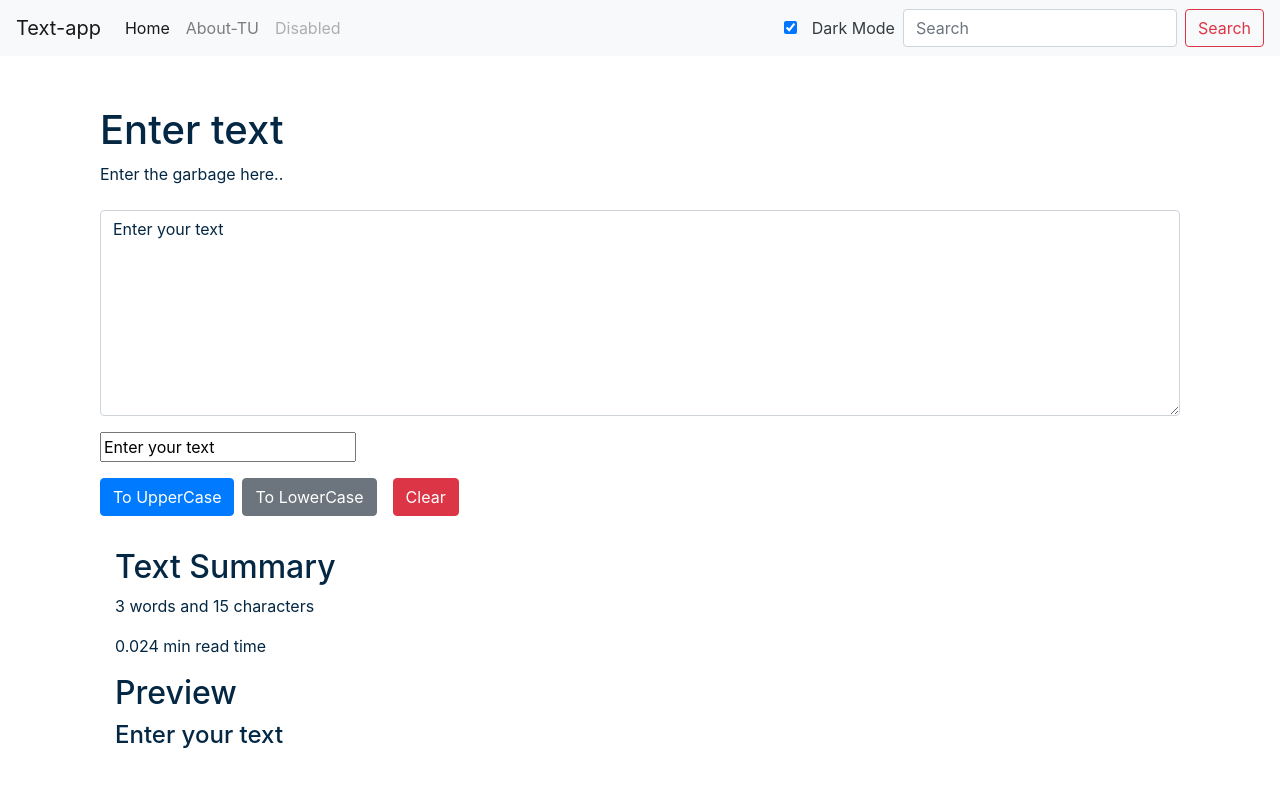
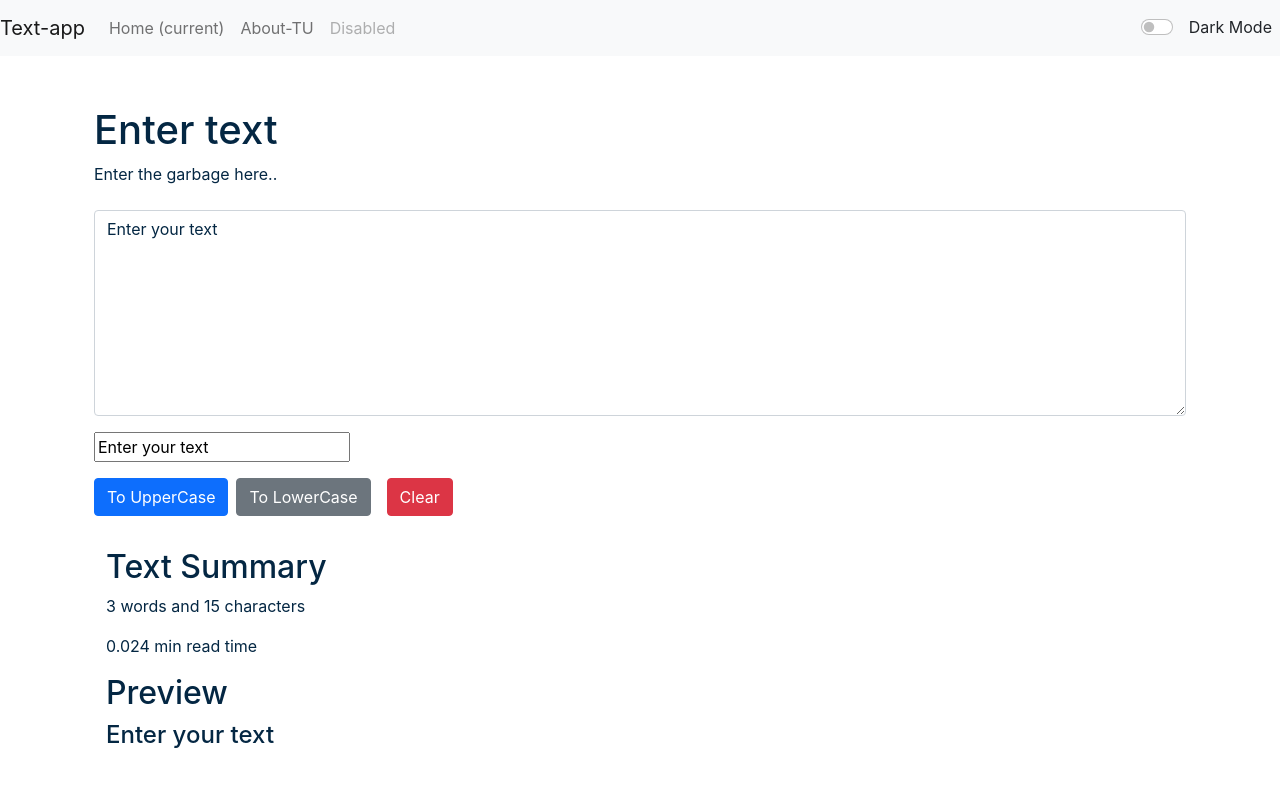
Before and after one commit to mynk09/text-Utils, a React (Create React App) app: page / in a window 1280 px wide. Shown: the top 786 px of the page. Built offline with nearby package versions, Linux system fonts and the light colour scheme.

Commit message:
minor navbar change for switch align

```diff
--- a/package.json
+++ b/package.json
@@ -6,7 +6,9 @@
     "@testing-library/jest-dom": "^5.17.0",
     "@testing-library/react": "^13.4.0",
     "@testing-library/user-event": "^13.5.0",
+    "bootstrap": "^5.3.0",
     "react": "^18.3.1",
+    "react-bootstrap": "^2.2.0",
     "react-dom": "^18.3.1",
     "react-scripts": "5.0.1",
     "web-vitals": "^2.1.4"
@@ -34,5 +36,8 @@
       "last 1 firefox version",
       "last 1 safari version"
     ]
+  },
+  "devDependencies": {
+    "@babel/plugin-transform-private-property-in-object": "^7.24.7"
   }
 }
--- a/public/index.html
+++ b/public/index.html
@@ -7,45 +7,19 @@
     <meta name="theme-color" content="#000000" />
     <meta
       name="description"
-      content="Web site created using create-react-app"
+      content="TextUtils is a word counter and a character counting utility which can be used to manipulate your text in the way you want. You can remove extra spaces, copy the manipulated text as well as convert your text from Uppercase to lowercase and lowercase to Uppercase"
     />
-    <link rel="apple-touch-icon" href="%PUBLIC_URL%/logo192.png" />
+    <link rel="apple-touch-icon" href="%PUBLIC_URL%/favicon-16x16.png" />
+    <link rel="manifest" href="%PUBLIC_URL%/manifest.json" />
     <!-- Bootstrap CSS -->
-    <link rel="stylesheet" href="https://cdn.jsdelivr.net/npm/bootstrap@4.0.0/dist/css/bootstrap.min.css" integrity="sha384-Gn5384xqQ1aoWXA+058RXPxPg6fy4IWvTNh0E263XmFcJlSAwiGgFAW/dAiS6JXm" crossorigin="anonymous">
-    <!-- jQuery first, then Popper.js, then Bootstrap JS -->
-    <script src="https://code.jquery.com/jquery-3.3.1.slim.min.js" integrity="sha384-q8i/X+965DzO0rT7abK41JStQIAqVgRVzpbzo5smXKp4YfRvH+8abtTE1Pi6jizo" crossorigin="anonymous"></script>
-    <script src="https://cdn.jsdelivr.net/npm/popper.js@1.14.3/dist/umd/popper.min.js" integrity="sha384-ZMP7rVo3mIykV+2+9J3UJ46jBk0WLaUAdn689aCwoqbBJiSnjAK/l8WvCWPIPm49" crossorigin="anonymous"></script>
-    <script src="https://cdn.jsdelivr.net/npm/bootstrap@4.1.3/dist/js/bootstrap.min.js" integrity="sha384-ChfqqxuZUCnJSK3+MXmPNIyE6ZbWh2IMqE241rYiqJxyMiZ6OW/JmZQ5stwEULTy" crossorigin="anonymous"></script>
+    <link href="https://cdn.jsdelivr.net/npm/bootstrap@5.1.0/dist/css/bootstrap.min.css" rel="stylesheet" integrity="sha384-KyZXEAg3QhqLMpG8r+8fhAXLRk2vvoC2f3B09zVXn8CA5QIVfZOJ3BCsw2P0p/We" crossorigin="anonymous">
 
-
-    <!--
-      manifest.json provides metadata used when your web app is installed on a
-      user's mobile device or desktop. See https://developers.google.com/web/fundamentals/web-app-manifest/
-    -->
-    <link rel="manifest" href="%PUBLIC_URL%/manifest.json" />
-    <!--
-      Notice the use of %PUBLIC_URL% in the tags above.
-      It will be replaced with the URL of the `public` folder during the build.
-      Only files inside the `public` folder can be referenced from the HTML.
-
-      Unlike "/favicon.ico" or "favicon.ico", "%PUBLIC_URL%/favicon.ico" will
-      work correctly both with client-side routing and a non-root public URL.
-      Learn how to configure a non-root public URL by running `npm run build`.
-    -->
-    <title>React App</title>
+    <title>TextUtils - Word counter | character counter | lowercase to uppercase | uppercase to lowercase</title>
   </head>
   <body>
     <noscript>You need to enable JavaScript to run this app.</noscript>
     <div id="root"></div>
-    <!--
-      This HTML file is a template.
-      If you open it directly in the browser, you will see an empty page.
 
-      You can add webfonts, meta tags, or analytics to this file.
-      The build step will place the bundled scripts into the <body> tag.
-
-      To begin the development, run `npm start` or `yarn start`.
-      To create a production bundle, use `npm run build` or `yarn build`.
-    -->
+    <script src="https://cdn.jsdelivr.net/npm/bootstrap@5.1.0/dist/js/bootstrap.bundle.min.js" integrity="sha384-U1DAWAznBHeqEIlVSCgzq+c9gqGAJn5c/t99JyeKa9xxaYpSvHU5awsuZVVFIhvj" crossorigin="anonymous"></script>
   </body>
 </html>
--- a/src/components/Navbar.js
+++ b/src/components/Navbar.js
@@ -38,19 +38,18 @@ export default function Navbar(props) {
             </a>
           </li>
         </ul>
-        <div className={`form-check form-switch text-${props.mode ==='light'?'dark':'light'}`}>
+        <div className={`form-check form-switch text-${props.mode ==='light'?'dark':'light'} ms-auto`}>
           <input
             className="form-check-input"
             onClick={props.toggleMode}
             type="checkbox"
             id="flexSwitchCheckDefault"
-            checked
           />
           <label className="form-check-label mx-2" htmlFor="flexSwitchCheckDefault">
             Dark Mode
           </label>
         </div>
-        <form className="form-inline my-2 my-lg-0">
+        {/* <form className="form-inline my-2 my-lg-0">
           <input
             className="form-control mr-sm-2"
             type="search"
@@ -60,7 +59,7 @@ export default function Navbar(props) {
           <button className="btn btn-outline-danger my-2 my-sm-0" type="submit">
             Search
           </button>
-        </form>
+        </form> */}
       </div>
     </nav>
   );
```
Also changed, not shown: 1 other file (tests, documents, lock files or other folders).
